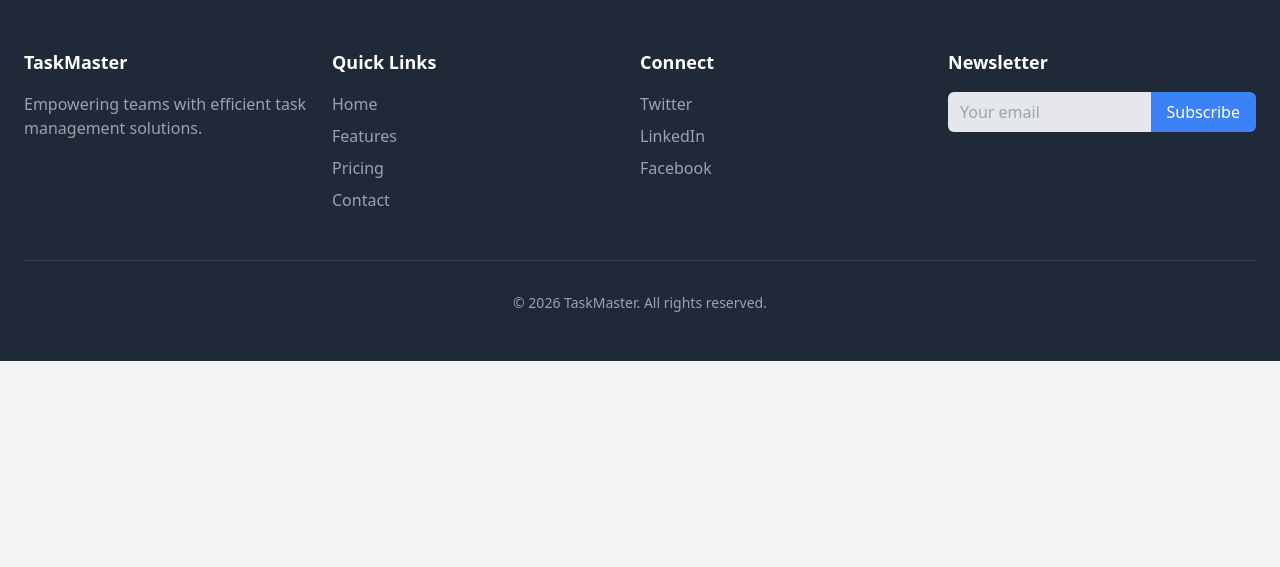
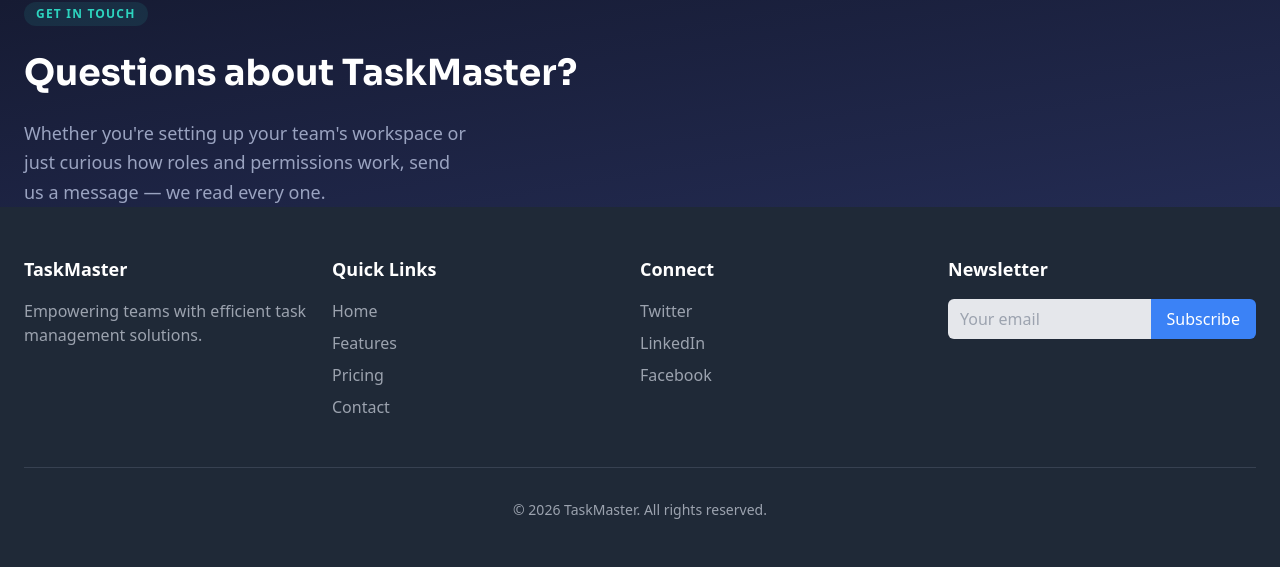
Before and after one commit to shehabuddin380/task_managemant_django, a Django app: template core/templates/contact.html in a window 1280 px wide. Shown: the part 88-655 px from the top of the page. Run offline with Django 5.2, Linux system fonts and the light colour scheme; the template is opened without the code that fills it, so the values that code supplies are empty.

Commit message:
update a contact

```diff
--- a/core/templates/contact.html
+++ b/core/templates/contact.html
@@ -9,6 +9,18 @@
 <section class="min-h-[80vh] bg-gradient-to-br from-[#161B33] to-[#232B52] py-20 md:py-28">
   <div class="container mx-auto px-6 flex flex-col lg:flex-row lg:items-center gap-14">
 
+    <div class="lg:w-1/2 text-white">
+      <span class="inline-block text-xs font-semibold tracking-widest uppercase text-[#2DD4BF] bg-[#2DD4BF]/10 px-3 py-1 rounded-full mb-6">
+        Get in touch
+      </span>
+      <h1 class="font-display font-bold text-4xl leading-tight mb-6">
+        Questions about TaskMaster?
+      </h1>
+      <p class="text-[#9AA3C0] text-lg leading-relaxed max-w-md">
+        Whether you're setting up your team's workspace or just curious how roles and
+        permissions work, send us a message — we read every one.
+      </p>
+    </div>
 
   </div>
 </section>
```
